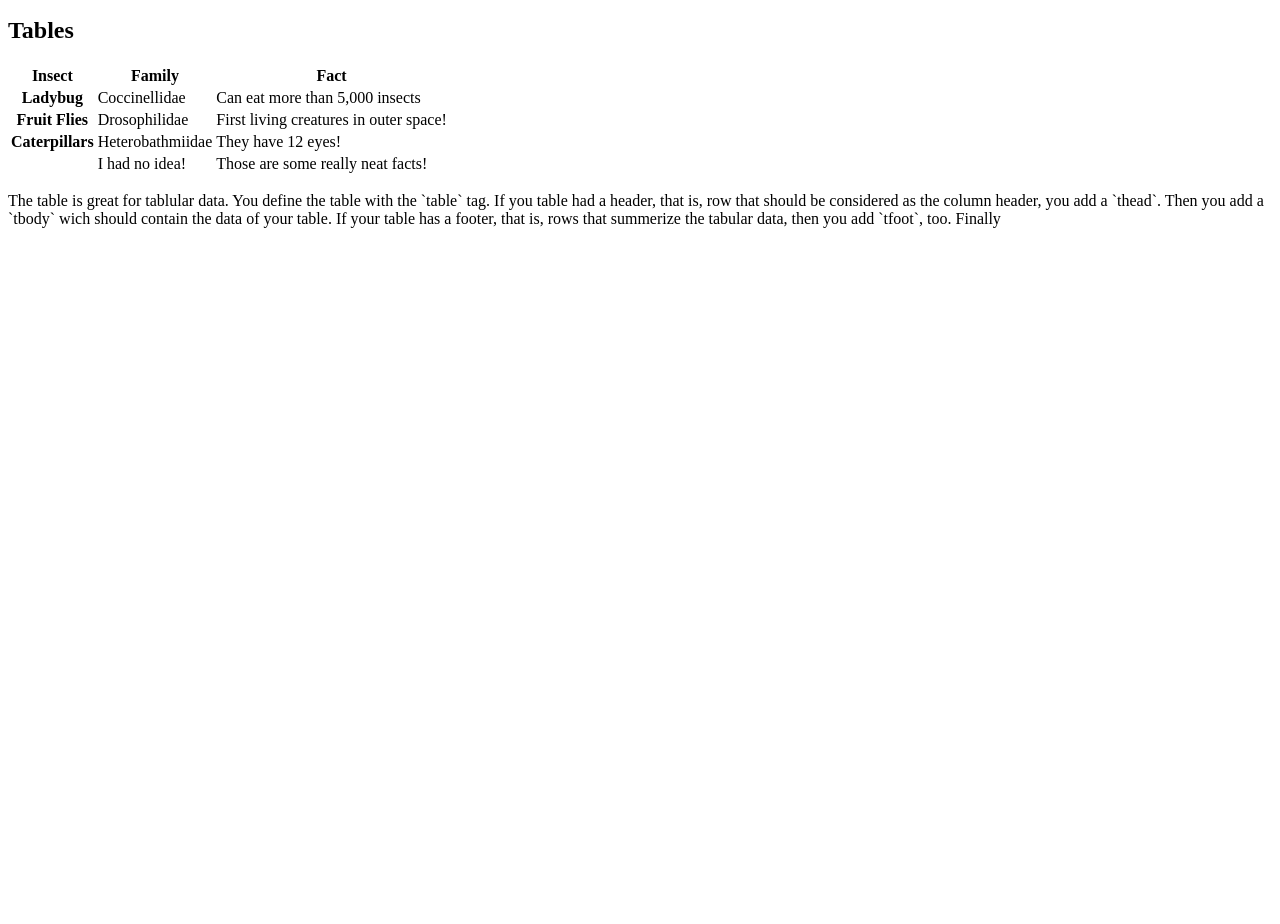
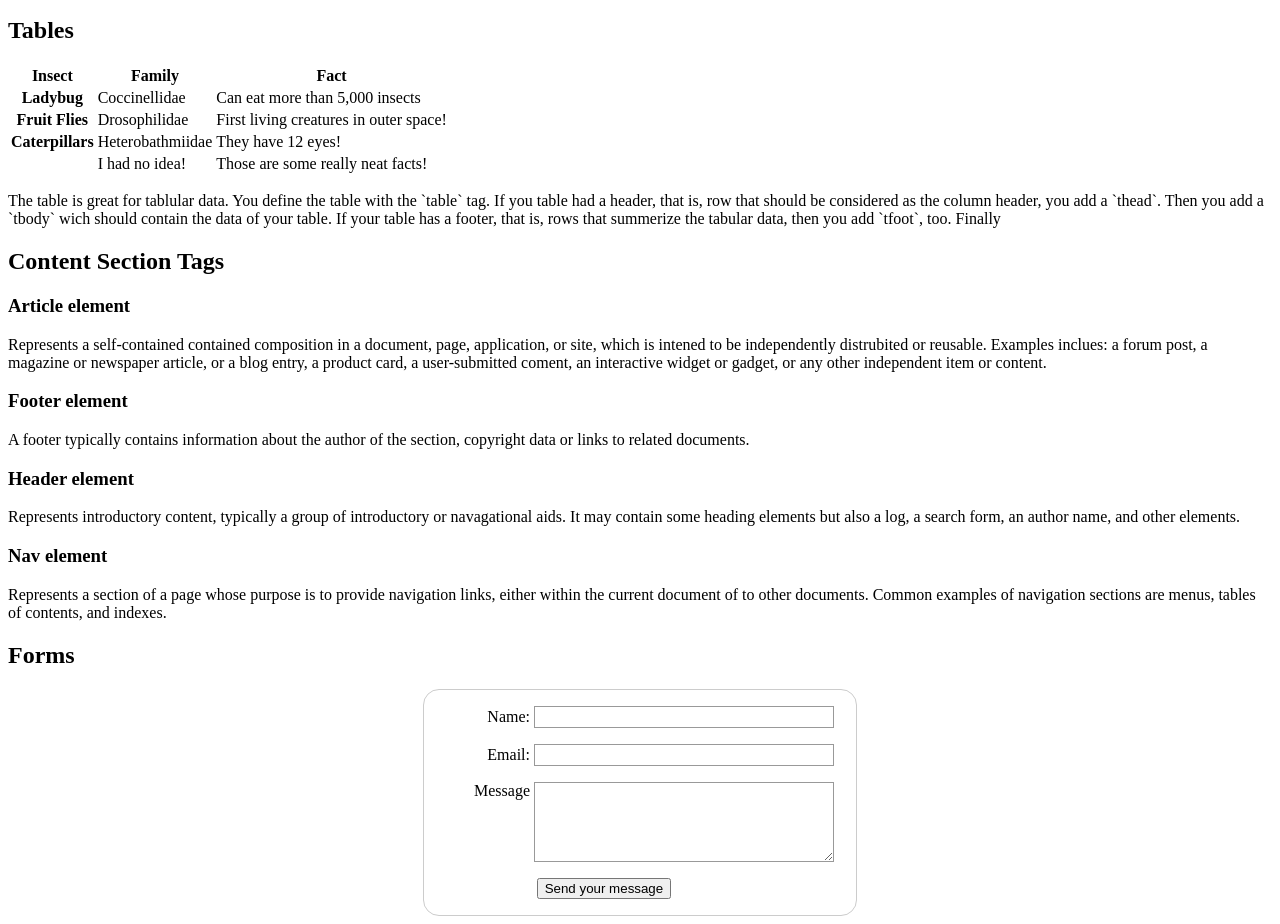
Before and after one commit to DigitalMoon35/HTMLCheatSheet, a plain HTML site: page index.html in a window 1280 px wide. Shown: the part 1172-2096 px from the top of the page. Before the commit the page ends 1416 px from the top, so only its background shows below. Drawn offline with Linux system fonts and the light colour scheme.

Commit message:
finished with practice

```diff
--- a/index.html
+++ b/index.html
@@ -2,6 +2,72 @@
 <html>
     <head>
         <title>My HTML Cheat Sheet</title>
+        <style>
+            form {
+                /* center the form on the page */
+                margin: 0 auto;
+                width: 400px;
+                padding: 1em;
+                border: 1px solid #ccc;
+                border-radius: 1em;
+            }
+
+            ul {
+                list-style: none;
+                padding: 0;
+                margin: 0;
+            }
+
+            form li + li {
+                margin-top: 1em;
+            }
+
+            label {
+                /* Uniform size & alignment */
+                display: inline-block;
+                width: 90px;
+                text-align: right;
+            }
+
+            input,
+            textarea {
+                /* To make sure that all text fields have the same font settings. By default textareas have a monospace font */
+                font: 1em sans-serif;
+
+                /* Uniform text field size */
+                width: 300px;
+                box-sizing: border-box;
+
+                /* Match form field borders */
+                border: 1px solid #999;
+
+            }
+
+            input:focus,
+            textarea:focus {
+                /* Additional highlight for focused elements */
+                border-color: #000;
+            }
+
+            textarea {
+                /* Align multiline text fields with their labels */
+                vertical-align: top;
+
+                /* Provide space to type some text */
+                height: 5em;
+            }
+
+            .button {
+                /* Align buttons with the text fields */
+                padding-left: 90px;
+                /* same size as label elements */
+            }
+
+            button {
+                /* This extra margin represents roughly the same space as the space between the labels adn their text fields */
+                margin-left: 0.5em;
+            }
+        </style>
     </head>
     <body>
         <h1>My HTML Cheat Sheet</h1>
@@ -86,5 +152,47 @@
         <p>
             The table is great for tablular data. You define the table with the `table` tag. If you table had a header, that is, row that should be considered as the column header, you add a `thead`. Then you add a `tbody` wich should contain the data of your table. If your table has a footer, that is, rows that summerize the tabular data, then you add `tfoot`, too. Finally
         </p>
+
+        <h2>Content Section Tags</h2>
+        <h3>Article element</h3>
+        <p>Represents a self-contained contained composition in a document, page, application, or site, which is intened to be independently distrubited or reusable. Examples inclues: a forum post, a magazine or newspaper article, or a blog entry, a product card, a user-submitted coment, an interactive widget or gadget, or any other independent item or content.</p>
+
+        <h3>Footer element</h3>
+        <p>
+            A footer typically contains information about the author of the section, copyright data or links to related documents.
+        </p>
+
+        <h3>Header element</h3>
+        <p>
+           Represents introductory content, typically a group of introductory or navagational aids. It may contain some heading elements but also a log, a search form, an author name, and other elements.
+        </p>
+
+        <h3>Nav element</h3>
+        <p>
+          Represents a section of a page whose purpose is to provide navigation links, either within the current document of to other documents. Common examples of navigation sections are menus, tables of contents, and indexes.
+        </p>
+
+        <h2>Forms</h2>
+        <form action="">
+            <ul>
+                <li>
+                    <label for="name">Name:</label>
+                    <input type="text" id="name">
+                </li>
+                <li>
+                    <label for="email">Email:</label>
+                    <input type="email" id="email">
+                </li>
+                <li>
+                    <label for="message">Message</label>
+                    <textarea name="" id="message" cols="30" rows="10"></textarea>
+                </li>
+                <li class="button">
+                    <button type="submit">
+                        Send your message
+                    </button>
+                </li>
+            </ul>
+        </form>
     </body>
 </html>
```
